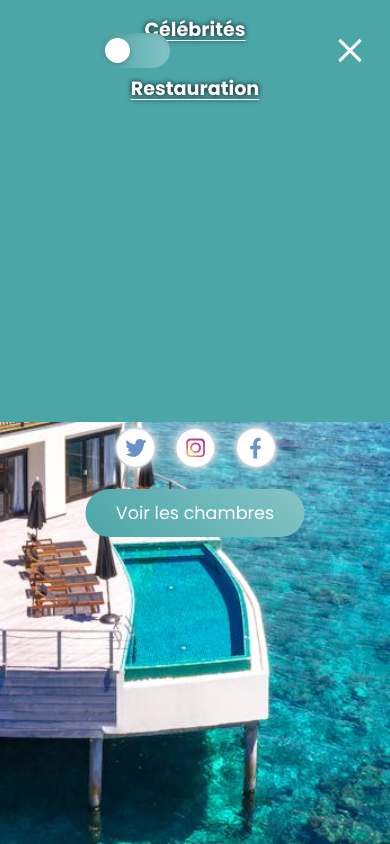
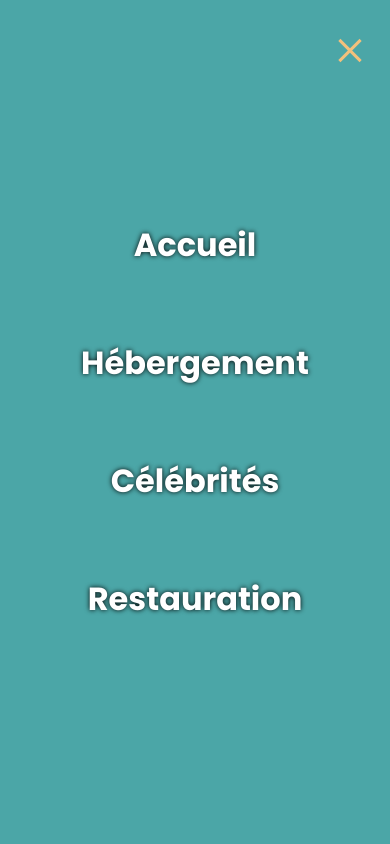
Before and after one commit to PandaaxDvlpt/brief8_All, a plain HTML site: page index.html in a window 390 px wide. Both pictures are taken after a click on the button 350 px from the left and 50 px from the top of the page. Shown: the top 844 px of the page. Drawn offline with nearby package versions, Linux system fonts and the light colour scheme; no server answers.

Commit message:
correction de bug

```diff
--- a/styles/global.css
+++ b/styles/global.css
@@ -672,6 +672,105 @@ input:checked + .slider .moon-icon {
         height: 100px;
         display: flex;
         align-items: center;
+        position: fixed;
+        background-color: var(--color-ocean);
+        width: 100%;
+        top: 0;
+        left: 0;
+        z-index: 1000;
+    }
+
+    .navbar-list {
+        position: fixed;
+        top: 0;
+        left: 0;
+        width: 100vw;
+        height: 100vh;
+        background-color: var(--color-ocean);
+        display: flex;
+        justify-content: center;
+        align-items: center;
+        transition: all 0.5s ease;
+        z-index: 999;
+        opacity: 0;
+        visibility: hidden;
+        transform: translateX(100%);
+    }
+
+    .navbar-list.active {
+        opacity: 1;
+        visibility: visible;
+        transform: translateX(0);
+    }
+
+    .navlinks {
+        flex-direction: column;
+        gap: 40px;
+        margin: 0;
+        text-align: center;
+        width: 100%;
+        padding: 0 20px;
+    }
+
+    .navlinks a {
+        font-size: 2rem;
+        color: white;
+        padding: 15px 0;
+        width: 100%;
+        display: block;
+        text-decoration: none;
+        position: relative;
+        transition: all 0.3s ease;
+    }
+
+    .navlinks a::after {
+        content: '';
+        position: absolute;
+        bottom: 0;
+        left: 50%;
+        transform: translateX(-50%);
+        width: 0;
+        height: 2px;
+        background-color: var(--color-sun);
+        transition: width 0.3s ease;
+    }
+
+    .navlinks a:hover::after {
+        width: 50%;
+    }
+
+    .navlinks a:hover {
+        color: var(--color-sun);
+        transform: scale(1.05);
+    }
+
+    .hamburger {
+        display: flex;
+        position: relative;
+        right: 0;
+        top: 0;
+        transform: none;
+        margin-left: auto;
+        z-index: 1001;
+    }
+
+    .hamburger span {
+        background-color: white;
+        transition: all 0.3s ease;
+    }
+
+    .hamburger.active span:nth-child(1) {
+        transform: translateY(9px) rotate(45deg);
+        background-color: var(--color-sun);
+    }
+
+    .hamburger.active span:nth-child(2) {
+        opacity: 0;
+    }
+
+    .hamburger.active span:nth-child(3) {
+        transform: translateY(-9px) rotate(-45deg);
+        background-color: var(--color-sun);
     }
 
     .logo {
@@ -692,45 +791,6 @@ input:checked + .slider .moon-icon {
         margin-left: 20px;
     }
 
-    .hamburger {
-        display: flex;
-        position: relative;
-        right: 0;
-        top: 0;
-        transform: none;
-        margin-left: auto;
-    }
-
-    .navbar-list {
-        position: fixed;
-        top: 0;
-        right: -100%;
-        width: 100%;
-        height: 100vh;
-        background-color: var(--color-ocean);
-        display: flex;
-        justify-content: center;
-        align-items: center;
-        transition: var(--trans-05);
-        z-index: 99;
-    }
-
-    .navbar-list.active {
-        right: 0;
-    }
-
-    .navlinks {
-        flex-direction: column;
-        gap: 30px;
-        margin: 0;
-        text-align: center;
-    }
-
-    .navlinks a {
-        font-size: 1.2rem;
-        color: white;
-    }
-
     .section-bg-content h1 {
         font-size: 2.5rem;
     }
@@ -747,12 +807,10 @@ input:checked + .slider .moon-icon {
         font-size: 1rem;
     }
 
-
     .menu {
         grid-template-columns: 1fr;
         max-width: 400px;
     }
-
 
     .avis-content {
         grid-template-columns: 1fr;
@@ -904,7 +962,6 @@ input:checked + .slider .moon-icon {
     transform: translateY(0);
 }
 
-
 @keyframes successShake {
     0%, 100% { transform: translateX(0); }
     25% { transform: translateX(-5px); }
@@ -934,7 +991,6 @@ input:checked + .slider .moon-icon {
 .validation-message.error {
     color: #ff6b6b;
 }
-
 
 @media screen and (max-width: 768px) {
     .contact-form {
@@ -993,7 +1049,6 @@ input:checked + .slider .moon-icon {
     text-decoration: underline;
     text-underline-offset: 4px;
 }
-
 
 .chambre-section {
     padding: 80px 0;
@@ -1149,7 +1204,6 @@ input:checked + .slider .moon-icon {
 .chambre-item .reserve-btn:active {
     transform: translateY(0);
 }
-
 
 @media screen and (max-width: 992px) {
     .chambre-card {
```
